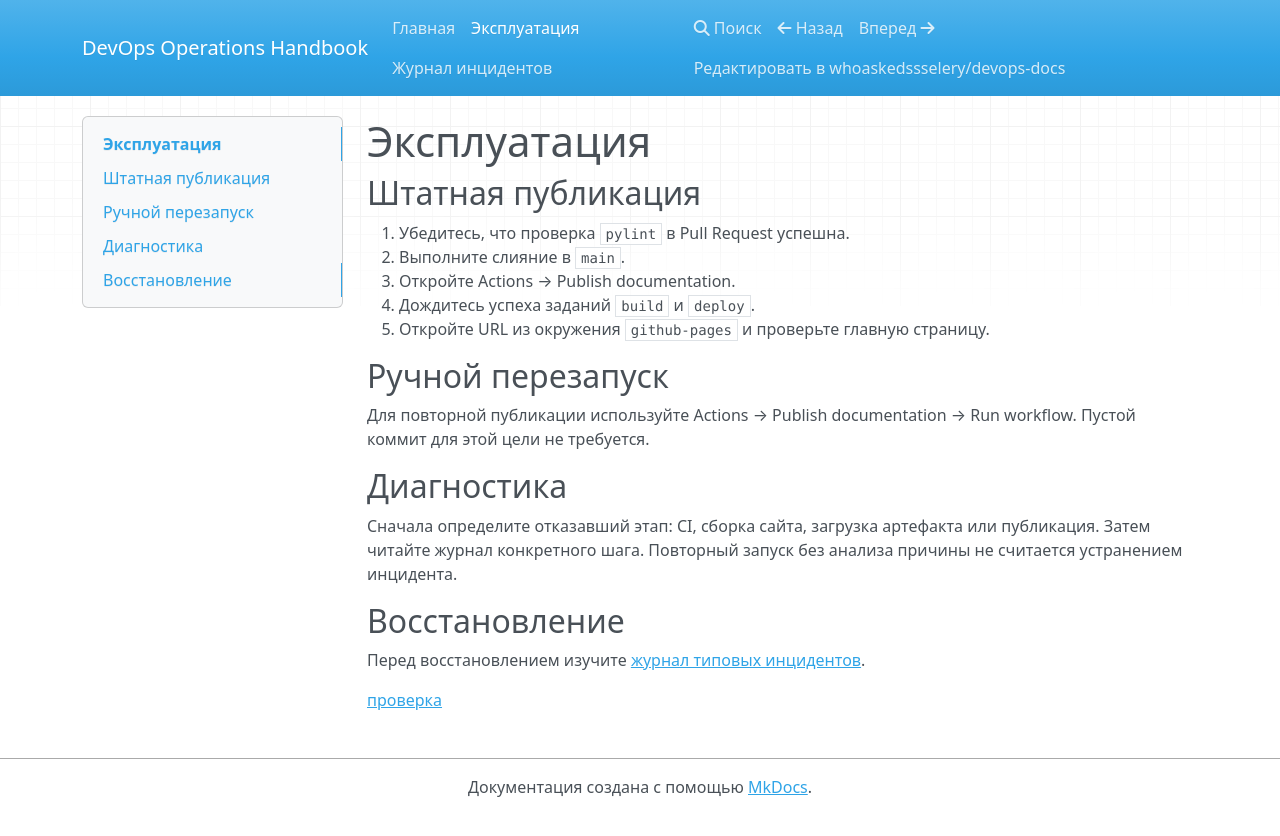
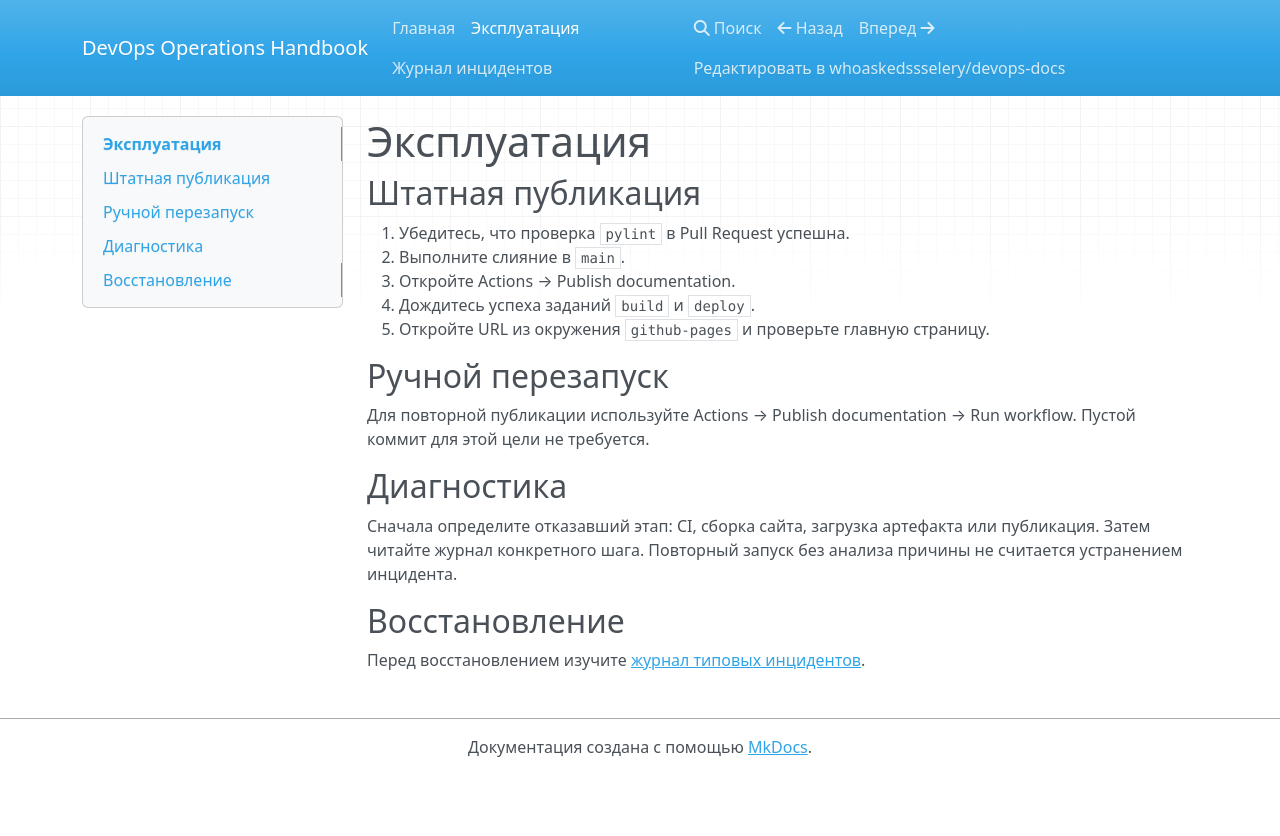
Before and after one commit to whoaskedssselery/devops-docs, an MkDocs documentation site: the page built from docs/runbook.md, in a window 1280 px wide. Shown: the top 836 px of the page. Built offline with MkDocs 1.6.1, drawn with Linux system fonts in a browser that asks for light colours; nearby versions of some CDN libraries.

Commit message:
docs: remove broken link

```diff
--- a/docs/runbook.md
+++ b/docs/runbook.md
@@ -22,5 +22,3 @@
 ## Восстановление
 
 Перед восстановлением изучите [журнал типовых инцидентов](incidents.md).
-
-[проверка](missing-page.md)
```
